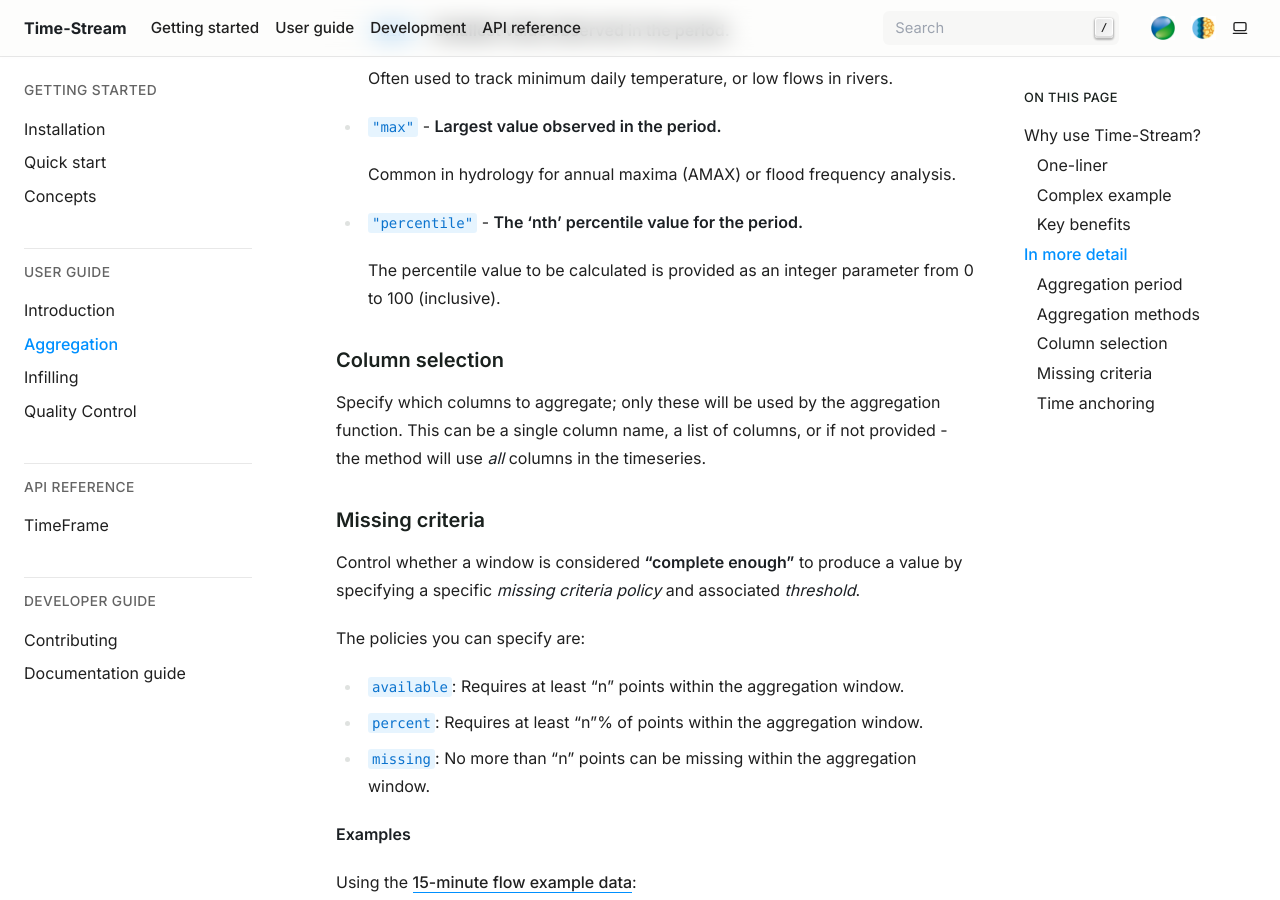
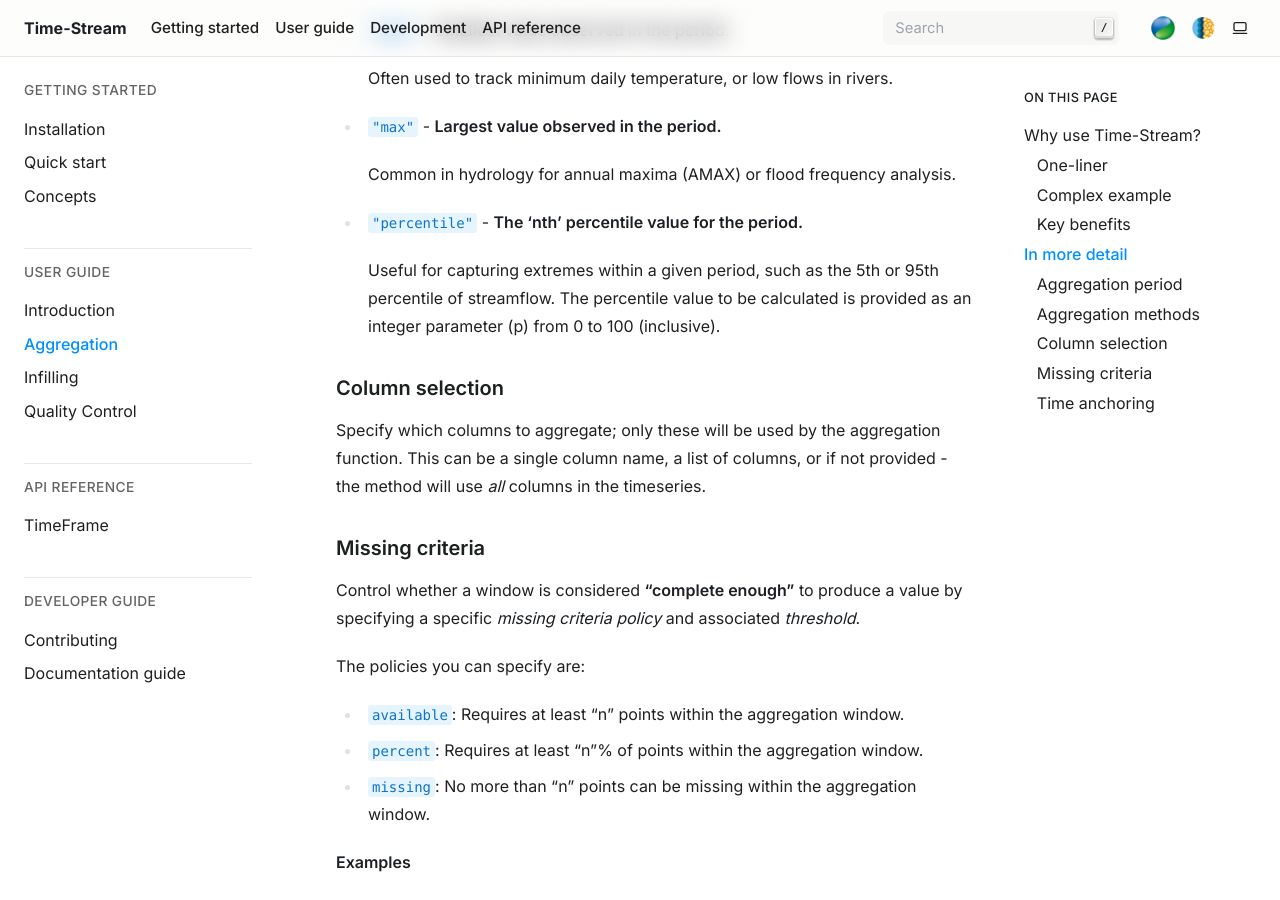
Before and after one commit to NERC-CEH/time-stream, a Sphinx documentation site: the page built from docs/source/user_guide/aggregation.rst, in a window 1280 px wide and 900 px high, scrolled down 3297 px. Built offline with Sphinx 7.4.7, drawn with Linux system fonts in a browser that asks for light colours; the version number could not be read and is left out; cross-references to code outside the pages are shown as plain code.

Commit message:
Update docs

```diff
--- a/docs/source/user_guide/aggregation.rst
+++ b/docs/source/user_guide/aggregation.rst
@@ -179,7 +179,8 @@
 
 - ``"percentile"`` - **The 'nth' percentile value for the period.**
 
-  The percentile value to be calculated is provided as an integer parameter from 0 to 100 (inclusive).
+  Useful for capturing extremes within a given period, such as the 5th or 95th percentile of streamflow.
+  The percentile value to be calculated is provided as an integer parameter (p) from 0 to 100 (inclusive).
 
 
 Column selection
```
